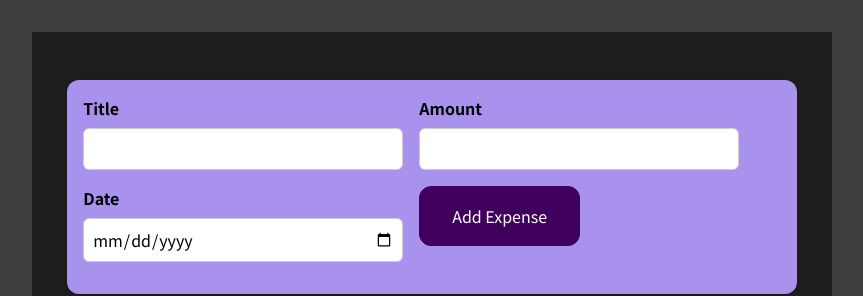
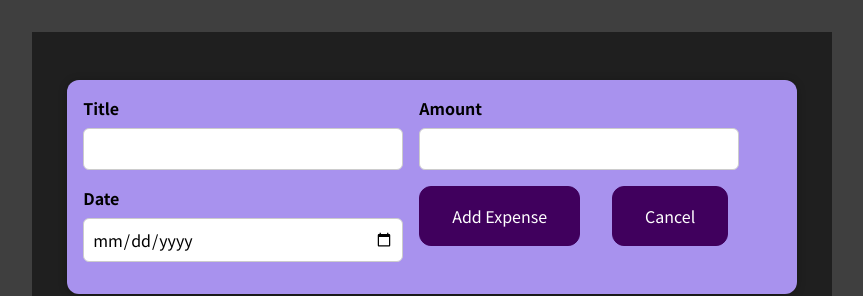
Before and after one commit to GitRaag7/HelloReact, a React (Create React App) app: page / in a window 1280 px wide. Shown: the top 296 px of the page, without its empty margins (208-1071 px from the left). Built offline with nearby package versions, Linux system fonts and the light colour scheme.

Commit message:
Conditional statment after lec 68

```diff
--- a/src/components/NewExpenses/ExpenseForm.js
+++ b/src/components/NewExpenses/ExpenseForm.js
@@ -81,6 +81,11 @@ const ExpenseForm = (props) => {
         <div className="new-expense__controls">
           <button type="submit">Add Expense</button>
         </div>
+        <div className="new-expense__controls">
+          <button type="button" onClick={props.onCancel}>
+            Cancel
+          </button>
+        </div>
       </div>
     </form>
   );
```
